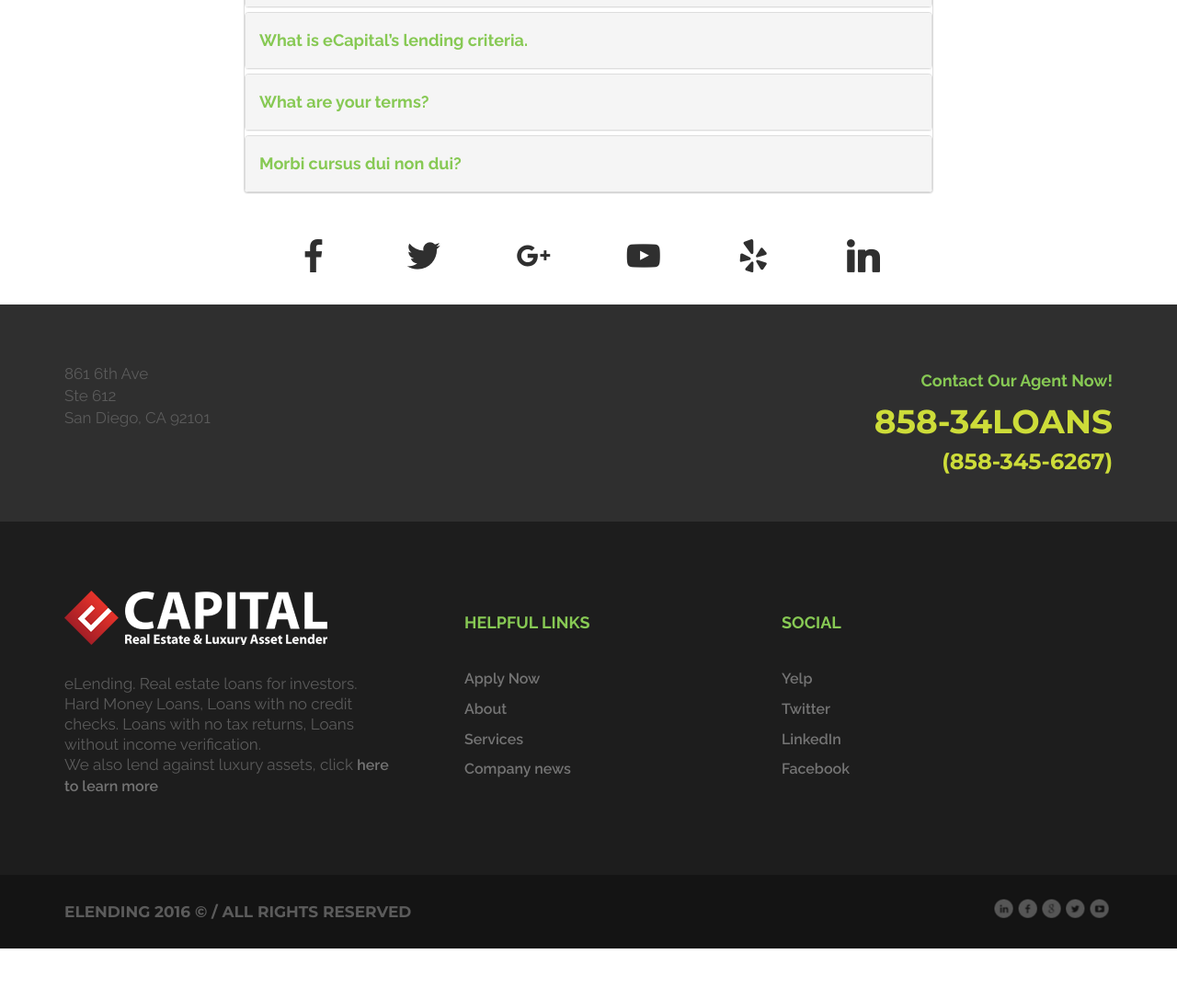
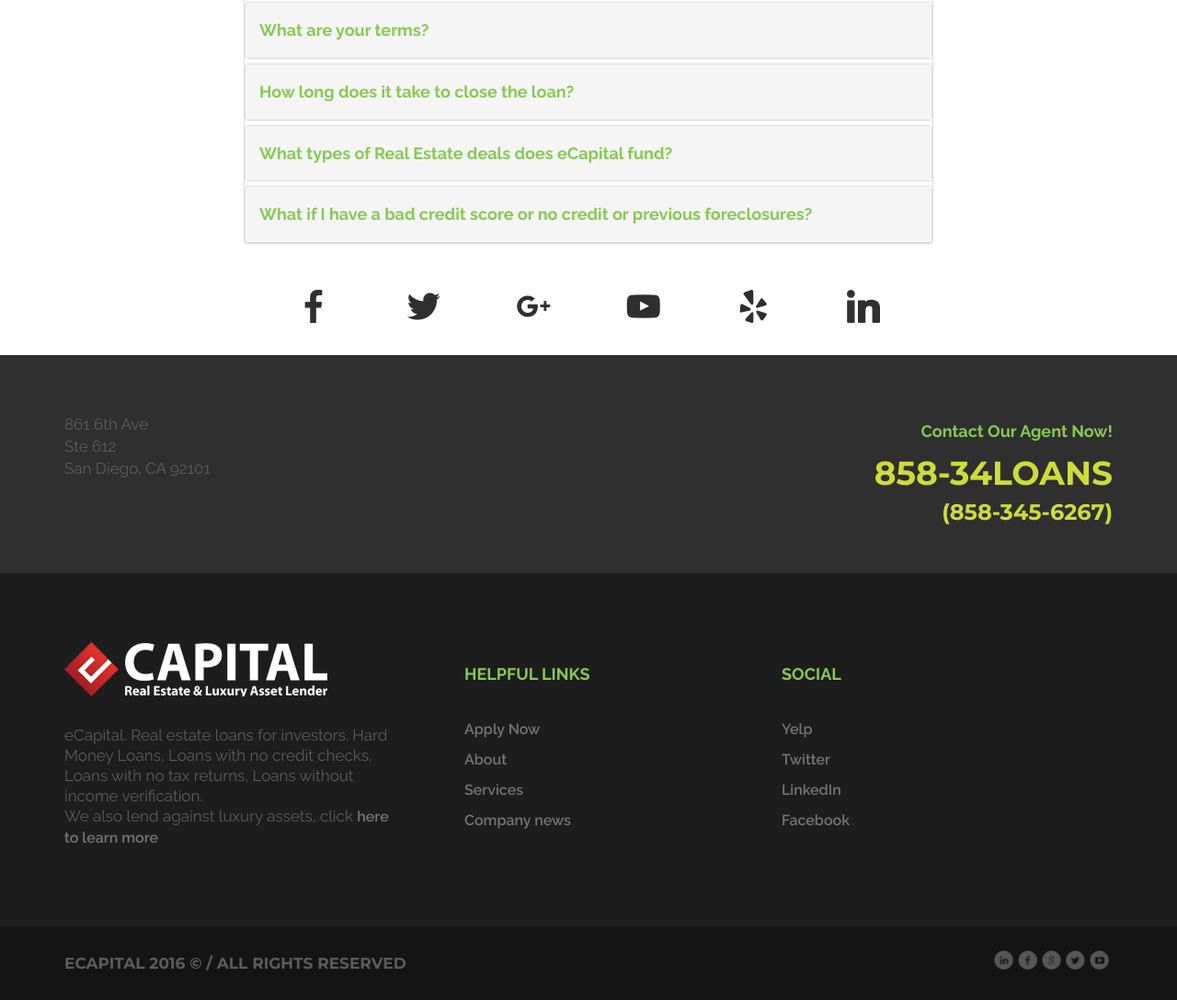
Before and after one commit to zyonnetworks/ecapitalinc.com, a plain HTML site: page faq.html in a window 1280 px wide. Shown: the part 1057-2144 px from the top of the page at 92% size. Before the commit the page ends 2088 px from the top, so only its background shows below. Drawn offline with nearby package versions, Linux system fonts and the light colour scheme.

Commit message:
Updated footer and FAQ page

```diff
--- a/faq.html
+++ b/faq.html
@@ -58,7 +58,6 @@
     <div class="homepage-content subpage">
       <div class="container">
         <h2>Frequently Asked Questions</h2>
-        <h3 class="center">Lorem ipsum dolor sit amet enim.</h3>
         <div class="row">
           <div class="col-md-8 col-md-offset-2">
             <div class="panel-group" id="accordion" role="tablist" aria-multiselectable="true">
@@ -120,13 +119,41 @@
                 <div class="panel-heading" role="tab" id="headingFive">
                   <h4 class="panel-title">
                     <a class="collapsed" role="button" data-toggle="collapse" data-parent="#accordion" href="#collapseFive" aria-expanded="false" aria-controls="collapseFive">
-                      Morbi cursus dui non dui?
+                      How long does it take to close the loan?
                     </a>
                   </h4>
                 </div>
                 <div id="collapseFive" class="panel-collapse collapse" role="tabpanel" aria-labelledby="headingFive">
                   <div class="panel-body">
-                    Anim pariatur cliche reprehenderit, enim eiusmod high life accusamus terry richardson ad squid. 3 wolf moon officia aute, non cupidatat skateboard dolor brunch. Food truck quinoa nesciunt laborum eiusmod. Brunch 3 wolf moon tempor, sunt aliqua put a bird on it squid single-origin coffee nulla assumenda shoreditch et. Nihil anim keffiyeh helvetica, craft beer labore wes anderson cred nesciunt sapiente ea proident. Ad vegan excepteur butcher vice lomo. Leggings occaecat craft beer farm-to-table, raw denim aesthetic synth nesciunt you probably haven't heard of them accusamus labore sustainable VHS.
+                    Loans can close in as little as 5 business days from receiving the signed LOI.
+                  </div>
+                </div>
+              </div>
+              <div class="panel panel-default">
+                <div class="panel-heading" role="tab" id="headingSix">
+                  <h4 class="panel-title">
+                    <a class="collapsed" role="button" data-toggle="collapse" data-parent="#accordion" href="#collapseSix" aria-expanded="false" aria-controls="collapseSix">
+                      What types of Real Estate deals does eCapital fund?
+                    </a>
+                  </h4>
+                </div>
+                <div id="collapseSix" class="panel-collapse collapse" role="tabpanel" aria-labelledby="headingSix">
+                  <div class="panel-body">
+                    eCapital will fund almost any non-owner occupied residential, single-family properties from 1-4 units and even larger units.  We lend money for standard fix and flips to buy to hold as rentals to new construction. We also lend on commercial and specialty properties.
+                  </div>
+                </div>
+              </div>
+              <div class="panel panel-default">
+                <div class="panel-heading" role="tab" id="headingSeven">
+                  <h4 class="panel-title">
+                    <a class="collapsed" role="button" data-toggle="collapse" data-parent="#accordion" href="#collapseSeven" aria-expanded="false" aria-controls="collapseSeven">
+                      What if I have a bad credit score or no credit or previous foreclosures?
+                    </a>
+                  </h4>
+                </div>
+                <div id="collapseSeven" class="panel-collapse collapse" role="tabpanel" aria-labelledby="headingSeven">
+                  <div class="panel-body">
+                    eCapital does not conduct credit checks, we strictly care about the value of your asset.
                   </div>
                 </div>
               </div>
@@ -218,7 +245,7 @@
         <div class="row">
           <div class="col-sm-4">
             <a href="#" class="footer-logo">Bank</a>
-            <p>eLending.  Real estate loans for investors. Hard Money Loans, Loans with no credit checks. Loans with no tax returns, Loans without income verification. <br /> We also lend against luxury assets, click <a href="#">here to learn more</a></p>
+            <p>eCapital.  Real estate loans for investors. Hard Money Loans, Loans with no credit checks. Loans with no tax returns, Loans without income verification. <br /> We also lend against luxury assets, click <a href="#">here to learn more</a></p>
           </div>
           <div class="col-sm-4 helpful-links">
             <h4>HELPFUL LINKS</h4>
@@ -243,7 +270,7 @@
     </div>
     <footer>
       <div class="container">
-        <p>ELENDING 2016 © / ALL RIGHTS RESERVED</p>
+        <p>ECAPITAL 2016 © / ALL RIGHTS RESERVED</p>
         <ul class="social-links-bottom pull-right">
           <li><a href="#" class="linkedin-bottom">Linkedin</a></li>
           <li><a href="#" class="facebook-bottom">Facebook</a></li>
```
Also changed, not shown: about.html (+2 -2 lines), contact-us.html (+2 -2 lines), form.html (+2 -2 lines), how-it-works.html (+2 -2 lines), index.html (+2 -2 lines).
